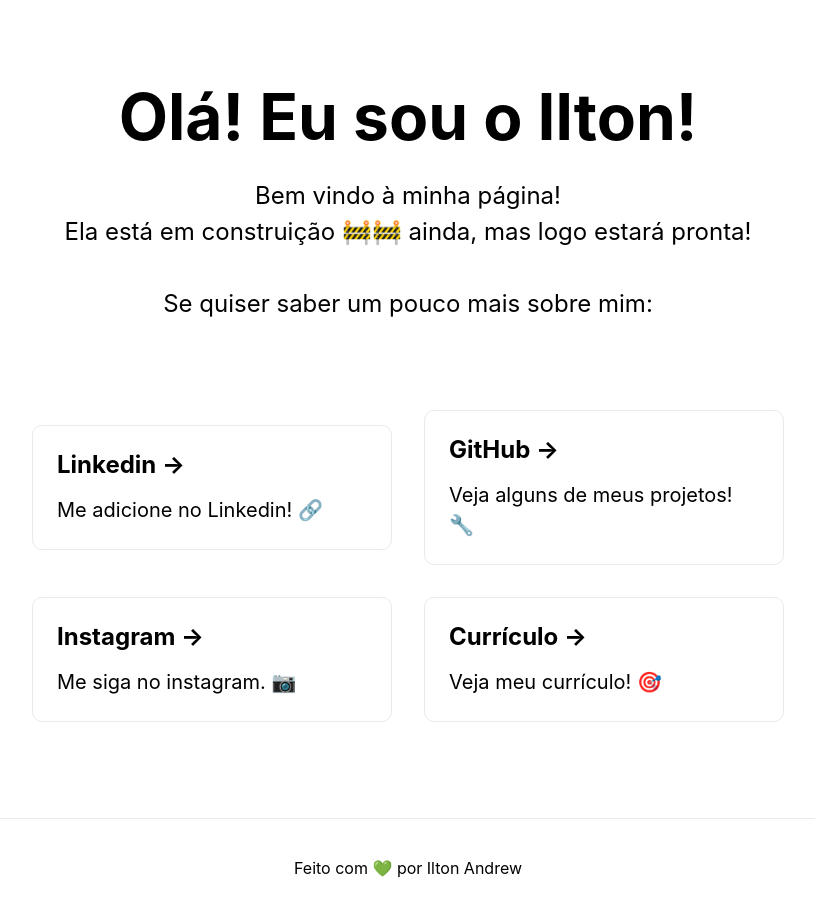
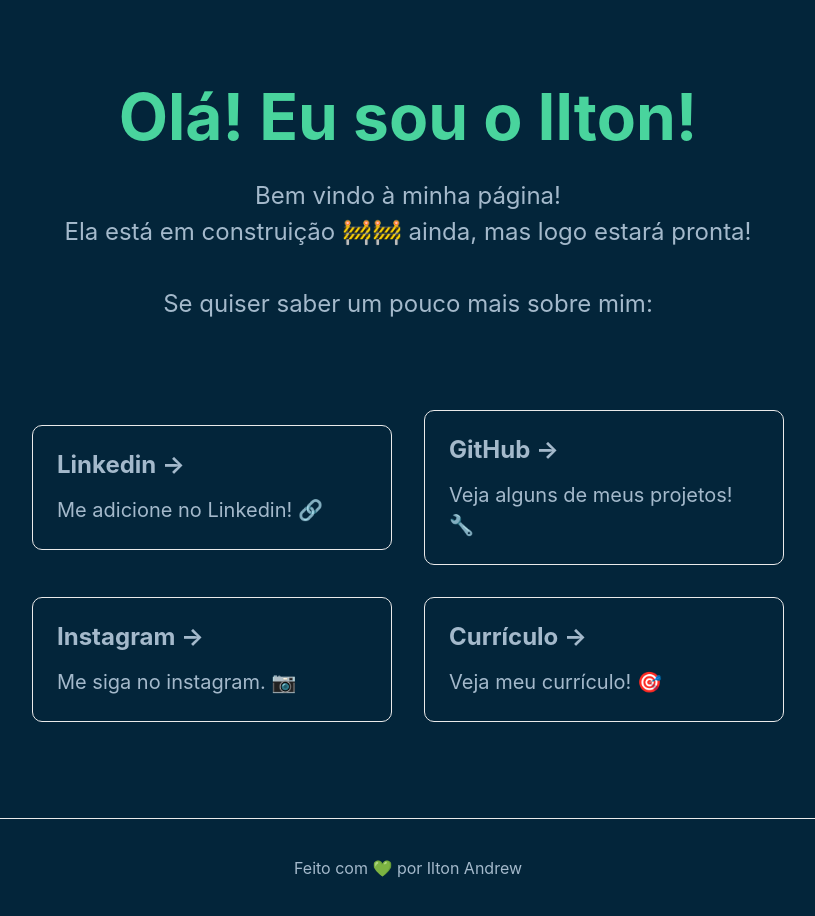
Before and after one commit to iltonandrew/iltonandrew.com.br, a Next.js app: page / in a window 1280 px wide. Shown: the whole page, without its empty margins (232-1047 px from the left). Built offline with nearby package versions, Linux system fonts and the light colour scheme.

Commit message:
change color pallet :art::art:

```diff
--- a/package.json
+++ b/package.json
@@ -10,6 +10,7 @@
   "dependencies": {
     "next": "10.0.3",
     "react": "17.0.1",
-    "react-dom": "17.0.1"
+    "react-dom": "17.0.1",
+    "styled-components": "^5.2.1"
   }
 }
--- a/pages/index.js
+++ b/pages/index.js
@@ -10,7 +10,9 @@
       </Head>
 
       <main className={styles.main}>
-        <h1 className={styles.title}>Olá! Eu sou o Ilton!</h1>
+        <h1 className={styles.title} style={{ color: '#49D49D' }}>
+          Olá! Eu sou o Ilton!
+        </h1>
 
         <p className={styles.description}>
           Bem vindo à minha página!
--- a/styles/Home.module.css
+++ b/styles/Home.module.css
@@ -95,8 +95,8 @@
 .card:hover,
 .card:focus,
 .card:active {
-  color: #0070f3;
-  border-color: #0070f3;
+  color: #49D49D;
+  border-color: #49D49D;
 }
 
 .card h3 {
--- a/styles/globals.css
+++ b/styles/globals.css
@@ -1,5 +1,7 @@
 html,
 body {
+  background-color: #03253A;
+  color: #A4B9CB;
   padding: 0;
   margin: 0;
   font-family: -apple-system, BlinkMacSystemFont, Segoe UI, Roboto, Oxygen,
```
Also changed, not shown: 1 other file (tests, documents, lock files or other folders).
